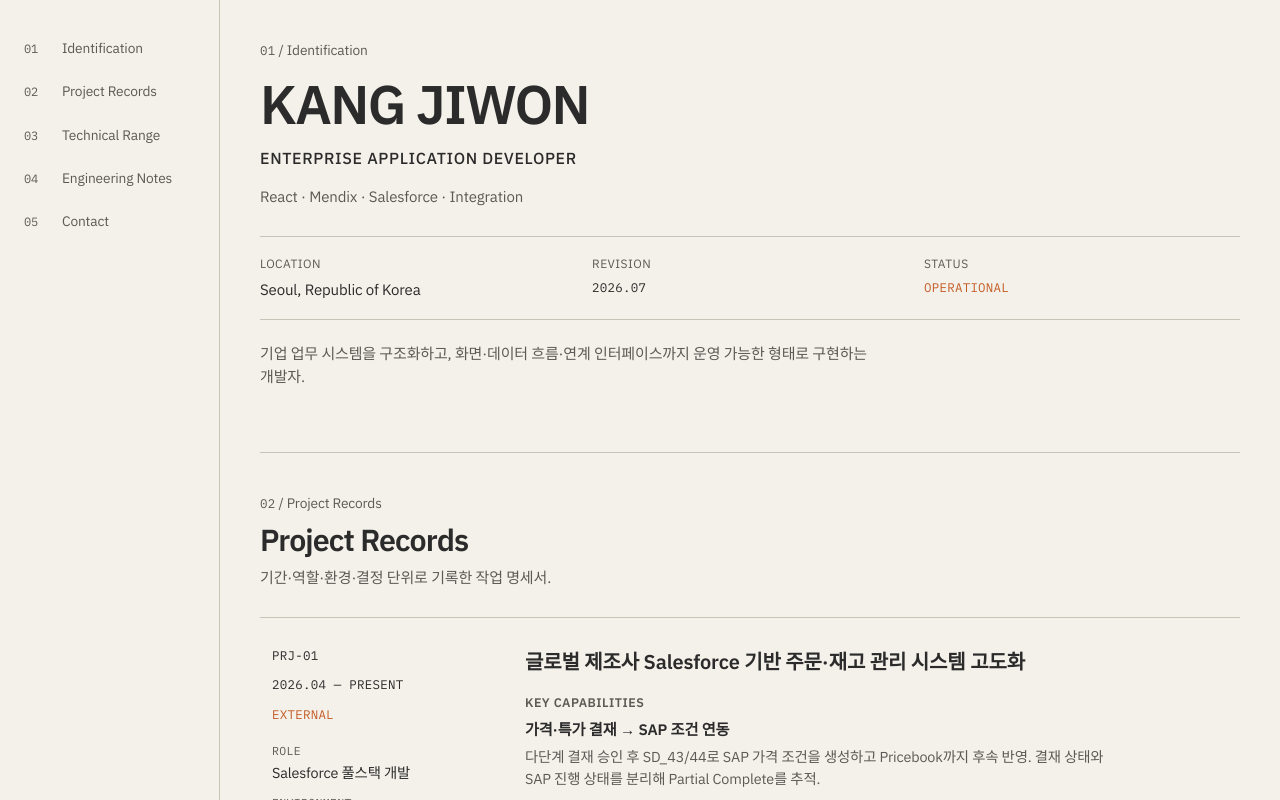
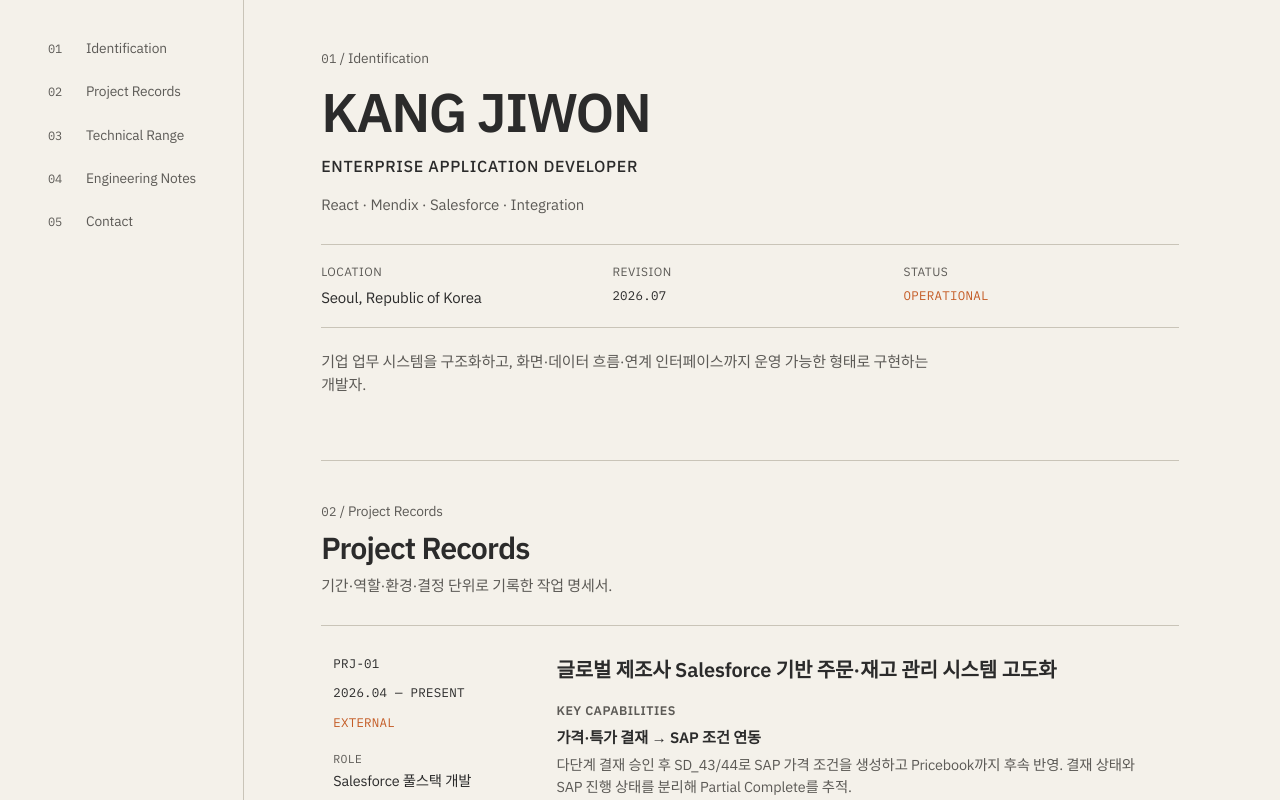
Before and after one commit to support-kang/support-kang, a React (Vite) app: page / in a window 1280 px wide. Shown: the top 800 px of the page. Built offline with nearby package versions, Linux system fonts and the light colour scheme; a web font is replaced by a local one.

Commit message:
fix: center document shell to reduce left bias
Co-authored-by: Cursor <cursoragent@cursor.com>

```diff
--- a/src/styles.css
+++ b/src/styles.css
@@ -12,7 +12,8 @@
   --radius: 2px;
   --motion: 140ms ease;
   --index-width: 220px;
-  --content-max: 1080px;
+  --content-max: 960px;
+  --page-max: 1240px;
 }
 
 * {
@@ -88,6 +89,8 @@ p {
 .doc-shell {
   display: grid;
   grid-template-columns: var(--index-width) minmax(0, 1fr);
+  width: min(100% - 48px, var(--page-max));
+  margin-inline: auto;
   min-height: 100vh;
 }
 
@@ -134,8 +137,10 @@ p {
 }
 
 .doc-main {
-  width: min(100%, calc(var(--content-max) + 80px));
-  padding: 40px 40px 96px;
+  width: min(100%, var(--content-max));
+  justify-self: center;
+  margin-inline: auto;
+  padding: 48px clamp(32px, 4vw, 56px) 96px;
 }
 
 .doc-section + .doc-section {
```
